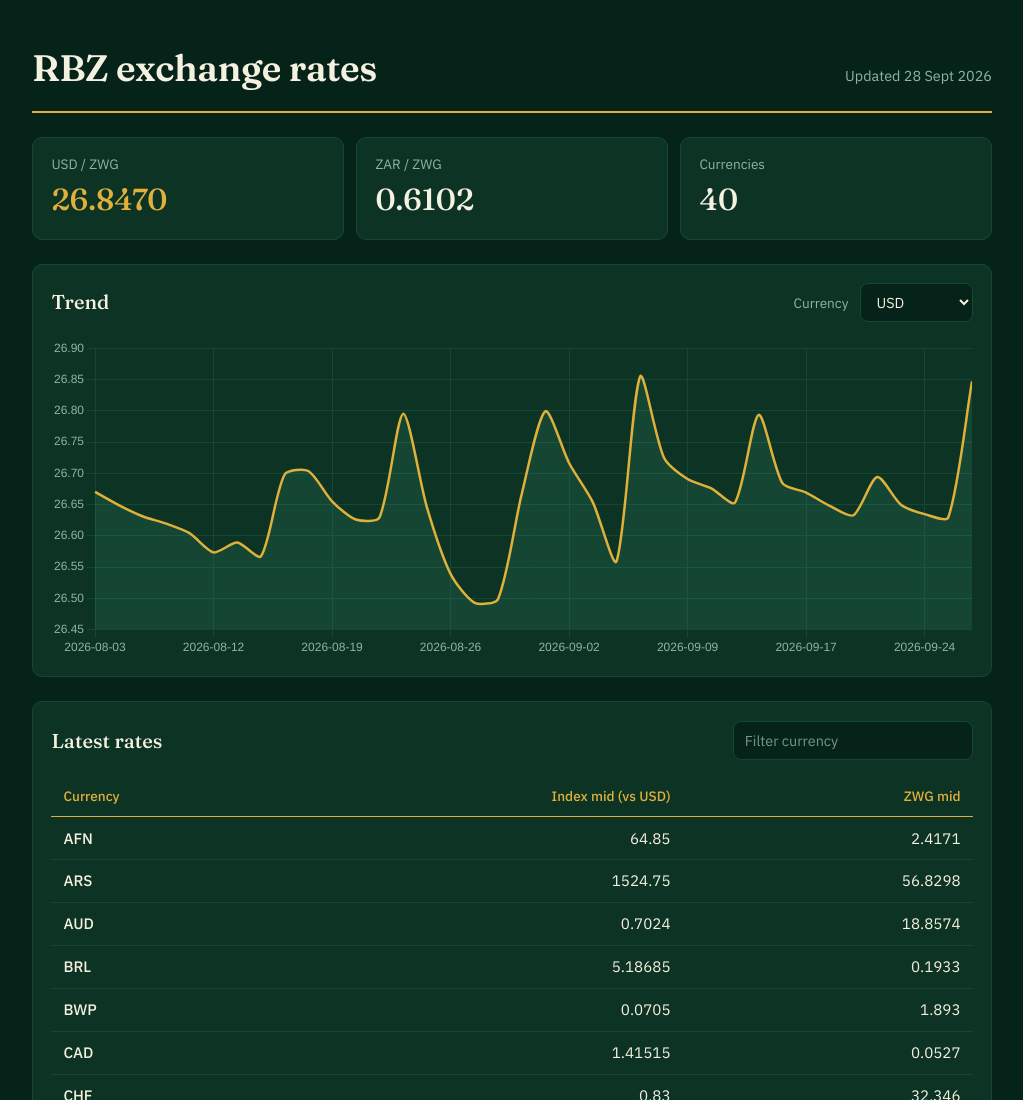
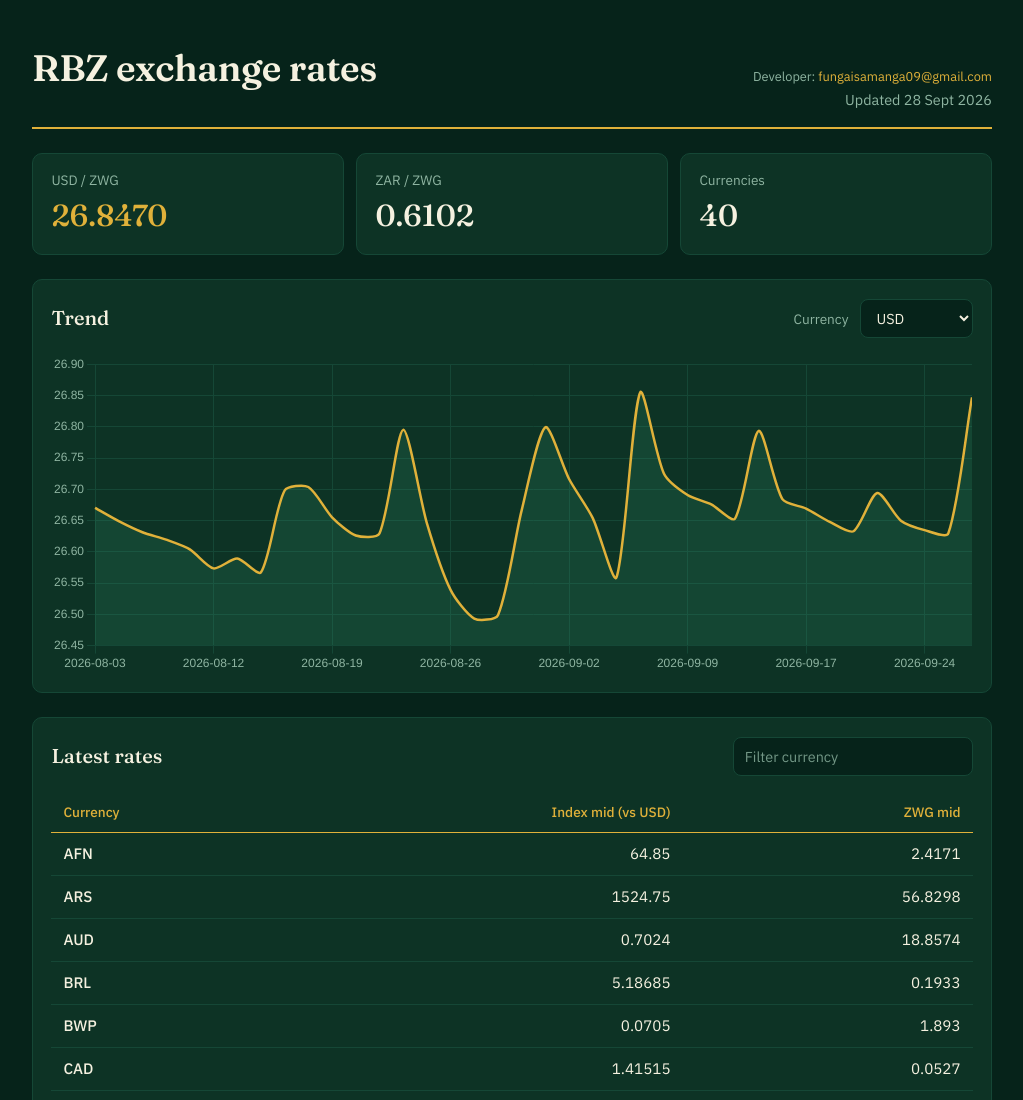
Before and after one commit to SamangaFungai/rbz-exchange-rate-pipeline, a plain HTML site: page docs/index.html in a window 1280 px wide. Shown: the top 1100 px of the page, without its empty margins (128-1151 px from the left). Drawn offline with nearby package versions, Linux system fonts and the light colour scheme.

Commit message:
Add developer credit

```diff
--- a/docs/index.html
+++ b/docs/index.html
@@ -56,8 +56,15 @@
   td:first-child { font-weight: 500; }
   .empty { color: var(--muted); padding: 1rem 0.75rem; }
 
+  .meta { text-align: right; }
+  .credit { color: var(--muted); font-size: 0.8rem; margin-bottom: 0.2rem; }
+  .credit a { color: var(--gold); text-decoration: none; }
+  .credit a:hover { text-decoration: underline; }
+  .credit a:focus-visible { outline: 2px solid var(--gold); outline-offset: 2px; border-radius: 2px; }
+
   @media (max-width: 520px) {
     body { padding-top: 1.5rem; }
+    .meta { text-align: left; }
     .chart-box { height: 260px; }
   }
 </style>
@@ -66,7 +73,10 @@
 <div class="wrap">
   <header>
     <h1>RBZ exchange rates</h1>
-    <div class="updated" id="updated">Loading…</div>
+    <div class="meta">
+      <div class="credit">Developer: <a href="mailto:fungaisamanga09@gmail.com">fungaisamanga09@gmail.com</a></div>
+      <div class="updated" id="updated">Loading…</div>
+    </div>
   </header>
 
   <section class="stats" aria-label="Latest rates">
```
